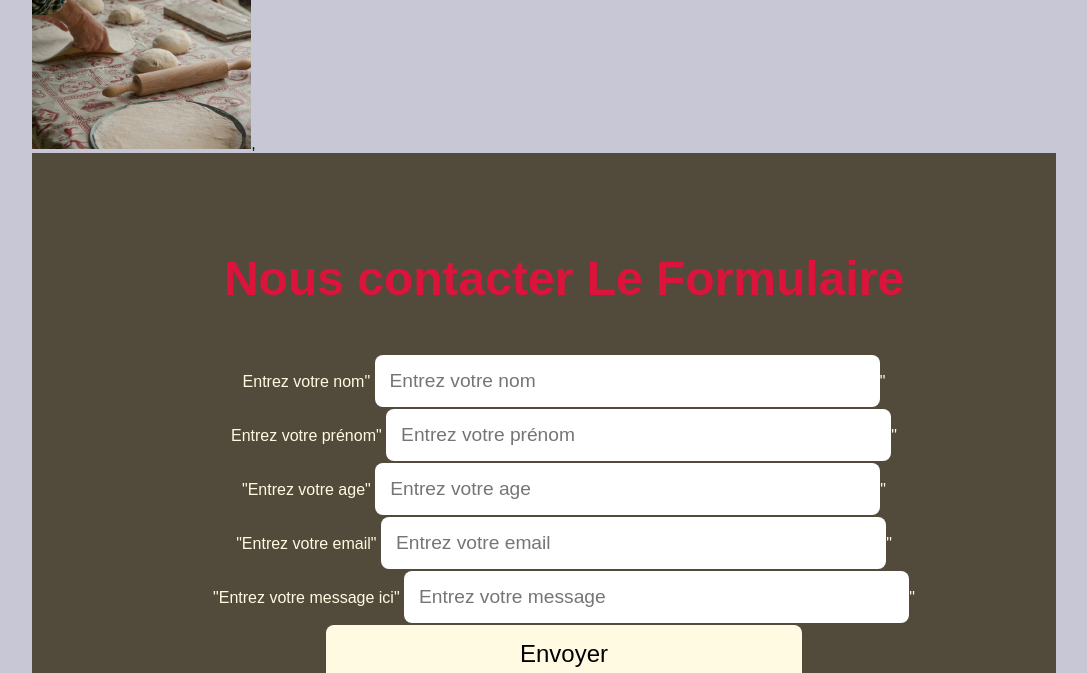
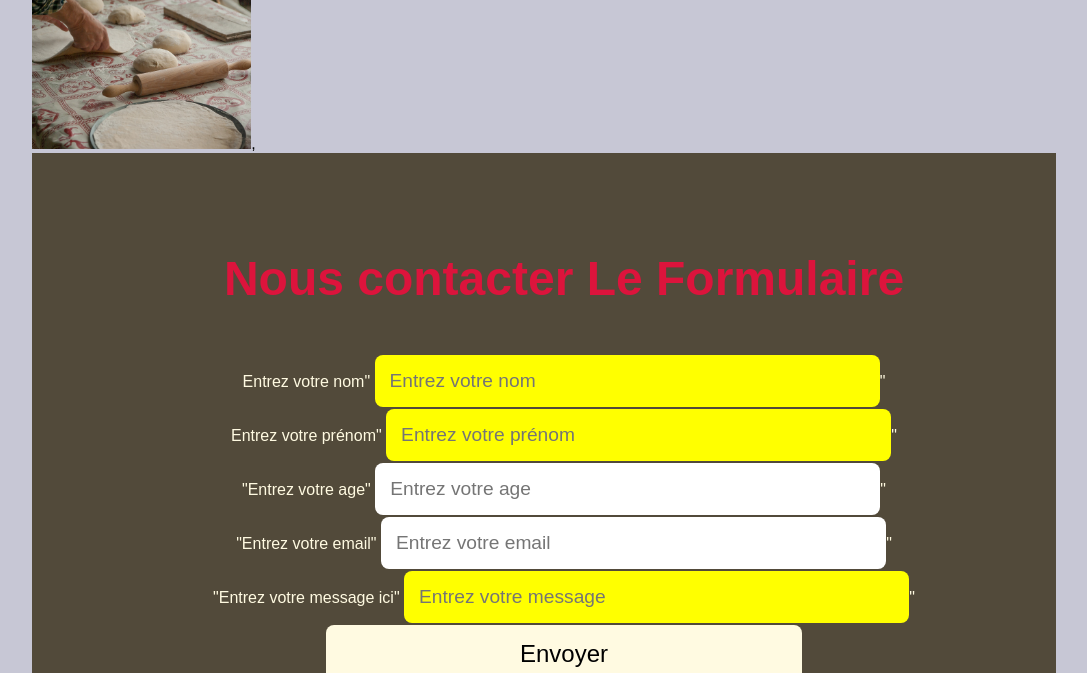
Before and after one commit to kemoumzina/css-challenge, a plain HTML site: page pizzorino_website/index.html in a window 1280 px wide. Shown: the part 2452-3125 px from the top of the page, without its empty margins (96-1183 px from the left). Drawn offline with Linux system fonts and the light colour scheme; a web font is replaced by a local one.

Commit message:
modification css

```diff
--- a/pizzorino_website/style.css
+++ b/pizzorino_website/style.css
@@ -143,6 +143,10 @@ input, textarea, button {
     font-family: 'Advent Pro',sans-serif;
     border-radius: 8px;
 }
+Input[type="text"] {
+    background-color: yellow;
+}
+
 
 
 button {
```
